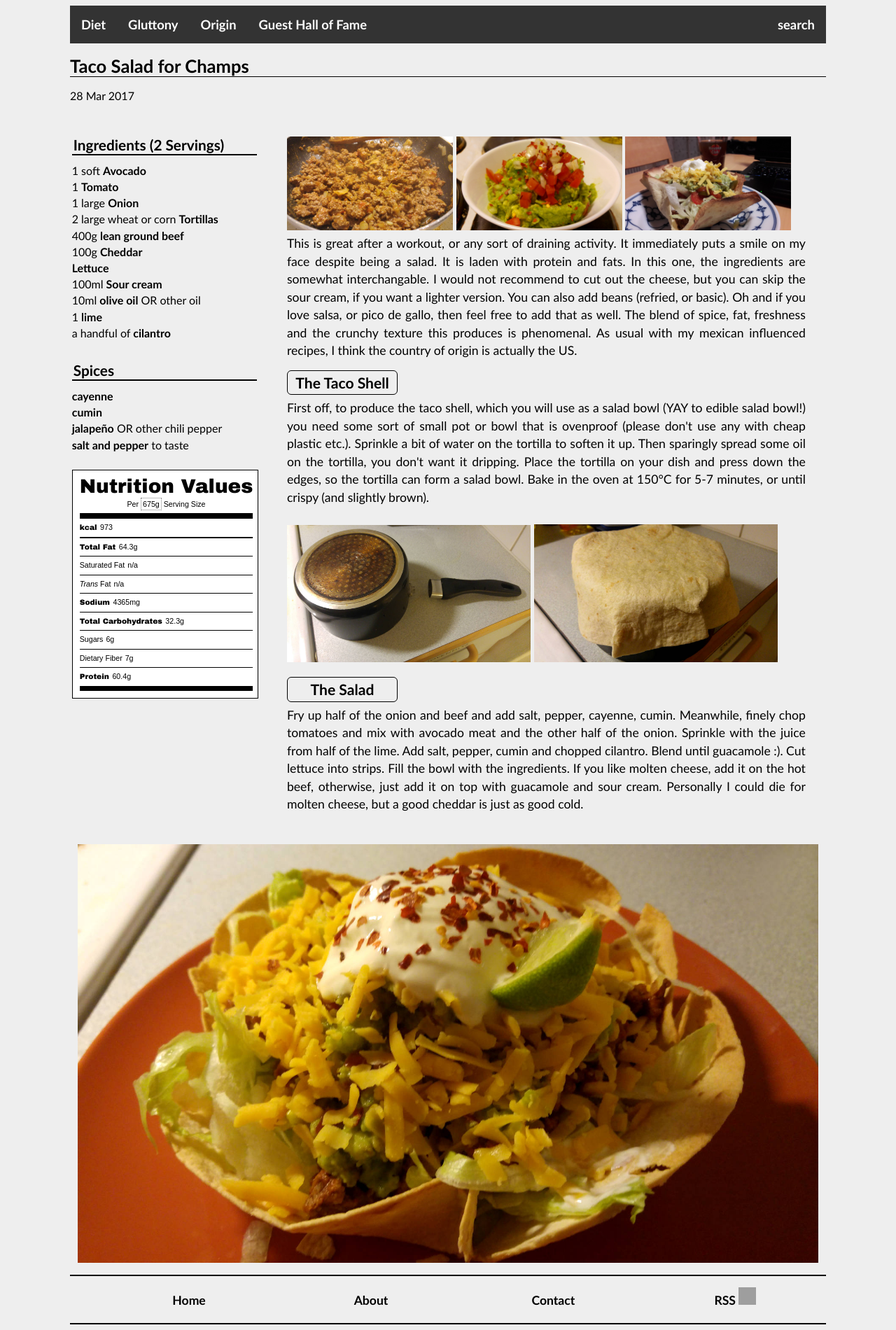
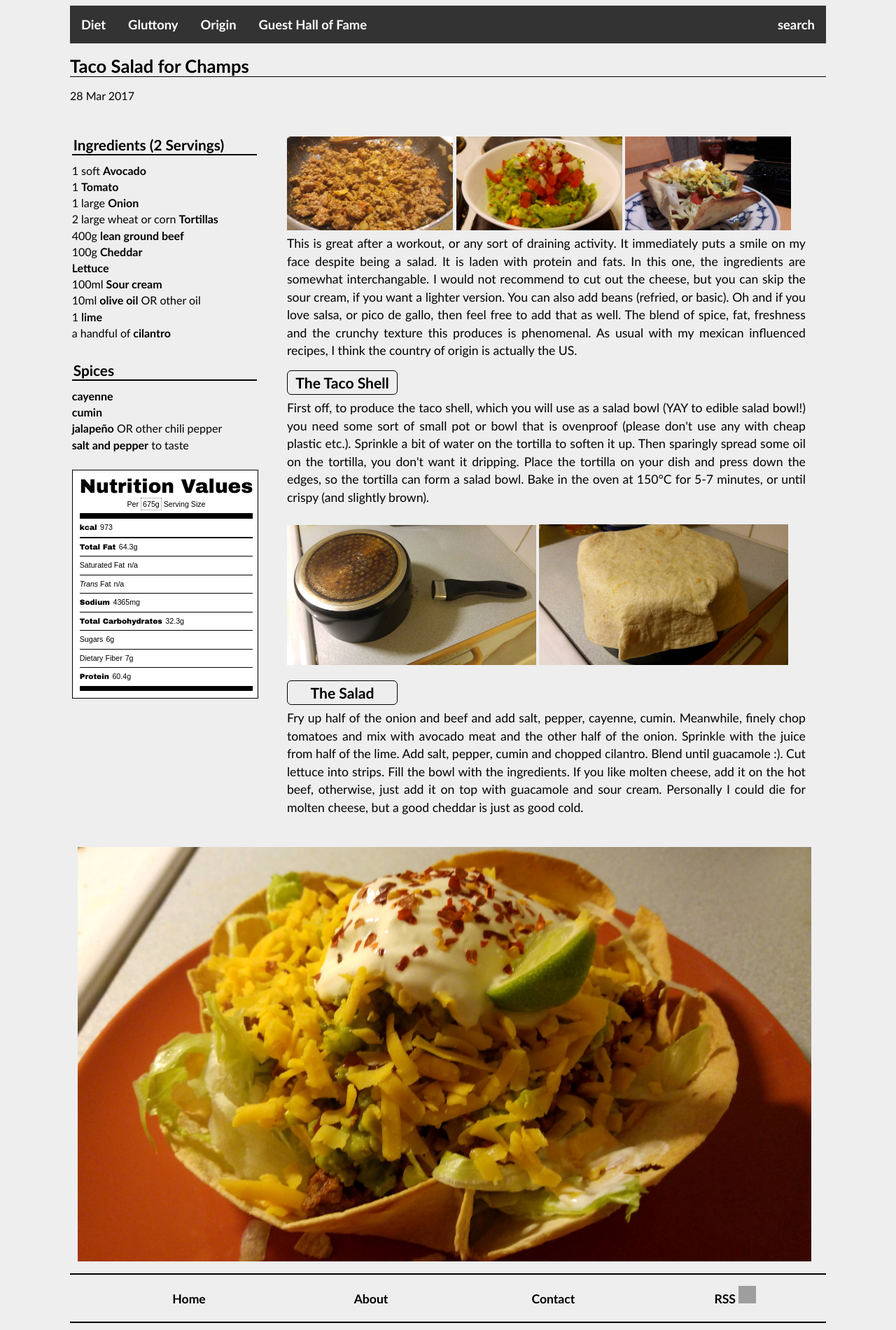
Before and after one commit to gluttonousbear/gluttonousbear.github.io, a Jekyll site: the page built from _posts/2017-03-28-taco-salad-for-champs.html, in a window 1280 px wide. Shown: the whole page at 70% size. Built offline with Jekyll 4.4.1, drawn with Linux system fonts in a browser that asks for light colours; grey boxes are pictures that could not be loaded.

Commit message:
Update 2017-03-28-taco-salad-for-champs.html

```diff
--- a/_posts/2017-03-28-taco-salad-for-champs.html
+++ b/_posts/2017-03-28-taco-salad-for-champs.html
@@ -54,8 +54,8 @@ origin: USA
 				  	Then sparingly spread some oil on the tortilla, you don't want it dripping. Place the tortilla on your dish and press down the edges, so
 					the tortilla can form a salad bowl. Bake in the oven at 150°C for 5-7 minutes, or until crispy (and slightly brown).
 				  	<br /><br />
-				  	<img src="/images/2017-03-28-taco-salad-for-champs2.jpg" alt="taco salad image" style="width:47%"/>
-				 	<img src="/images/2017-03-28-taco-salad-for-champs3.jpg" alt="taco salad image" style="width:47%"/>
+				  	<img src="/images/2017-03-28-taco-salad-for-champs2.jpg" alt="taco salad image" style="width:48%"/>
+				 	<img src="/images/2017-03-28-taco-salad-for-champs3.jpg" alt="taco salad image" style="width:48%"/>
 				  <h5>The Salad</h5>
 				  	Fry up half of the onion and beef and add salt, pepper, cayenne, cumin. Meanwhile, finely chop tomatoes and mix with avocado meat and the
 				  	other half of the onion. Sprinkle with the juice from half of the lime. Add salt, pepper, cumin and chopped cilantro. Blend until guacamole :).
@@ -68,7 +68,7 @@ origin: USA
 
 			<section class="full-page-text">
 				<code>
-					<img src="/images/2017-03-28-taco-salad-for-champs6.jpg" alt="taco salad image" style="width:100%"/>
+					<img src="/images/2017-03-28-taco-salad-for-champs6.jpg" alt="taco salad image" style="width:99%"/>
 
 				</code>
 			</section>
```
